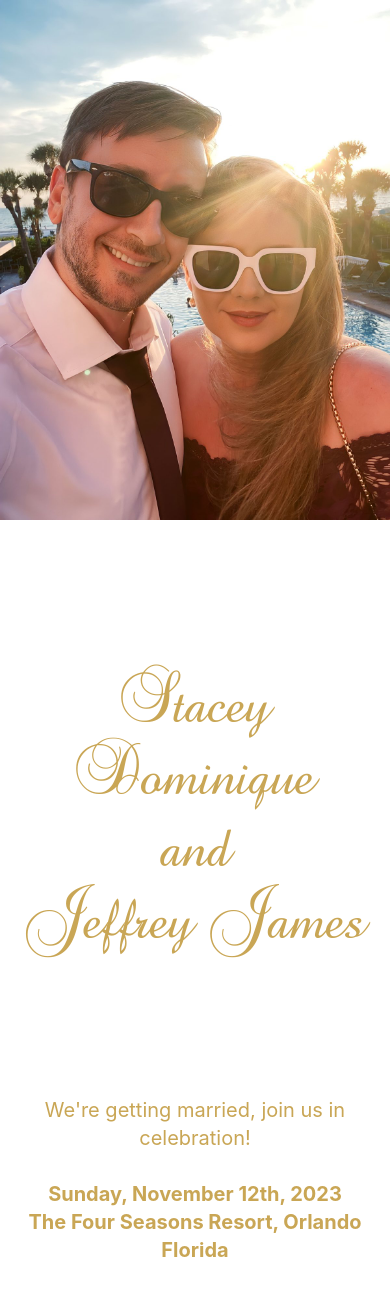
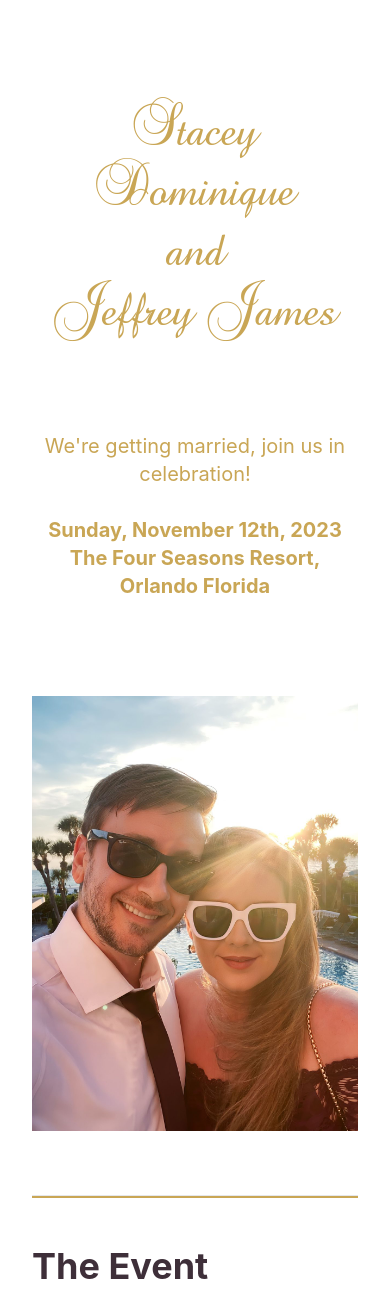
Before and after one commit to ianlamb/dj-wedding, a Gatsby site: page / in a window 390 px wide. Shown: the top 1289 px of the page. Built offline with nearby package versions, Linux system fonts and the light colour scheme; Gatsby itself is replaced by a stand-in of ours.

Commit message:
mobile adjustments

```diff
--- a/src/pages/index.tsx
+++ b/src/pages/index.tsx
@@ -12,14 +12,9 @@
 const IndexPage: React.FC<PageProps> = () => {
   return (
     <main style={pageStyles}>
-      <Section className="flex items-center text-center text-gold">
-        <StaticImage
-          src="../images/headshots_2.jpg"
-          alt="Headshots"
-          placeholder="blurred"
-          className="w-full max-h-[100vh] lg:float-right lg:w-[50%]"
-        />
-        <h1 className="text-4xl font-fancy leading-[2] my-36">
+      <Section className="flex items-center text-center text-gold px-8">
+        <div className="mb-24 lg:mb-0 lg:float-left">
+          <h1 className="text-3xl lg:text-4xl font-fancy leading-[2] my-24 lg:my-36">
             Stacey Dominique
             <br />
             and
@@ -34,6 +29,13 @@
             <br />
             <strong>The Four Seasons Resort, Orlando Florida</strong>
           </p>
+        </div>
+        <StaticImage
+          src="../images/headshots_2.jpg"
+          alt="Headshots"
+          placeholder="blurred"
+          className="w-full max-h-[100vh] lg:float-right lg:w-[50%]"
+        />
         <div className="clear-both"></div>
         <Divider className="mt-16" />
       </Section>
@@ -48,7 +50,7 @@
             }}
           />
         </p>
-        <div className="grid grid-cols-1 lg:grid-cols-3 gap-12">
+        <div className="grid grid-cols-1 lg:grid-cols-3 gap-12 mb-12 lg:mb-0">
           <div className="">
             <h3 className="text-3xl mb-2">Wedding Venue</h3>
             <p className="text-lg">
```
Lines whose indentation alone changed are shown as unchanged.
